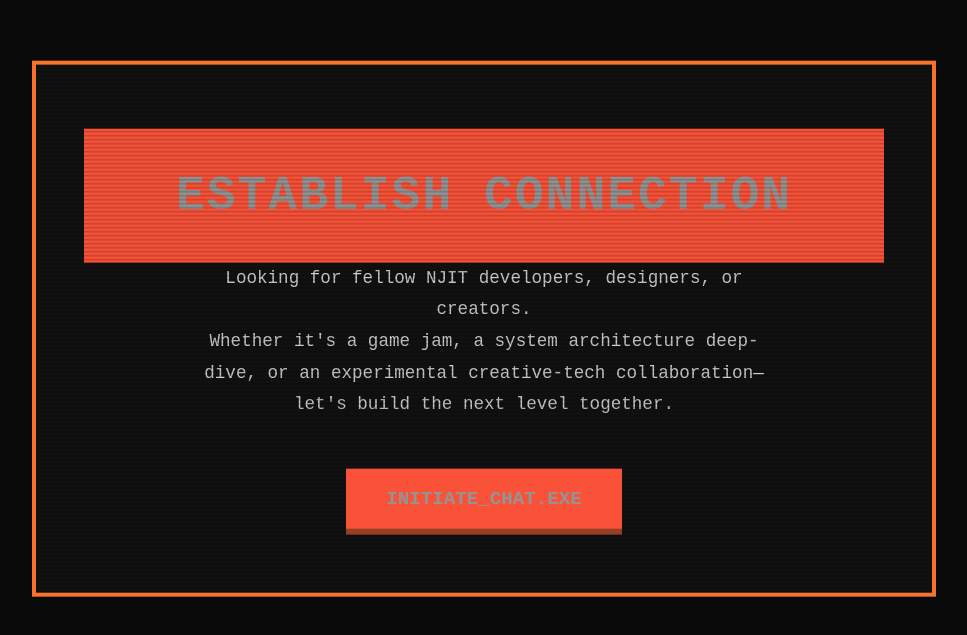
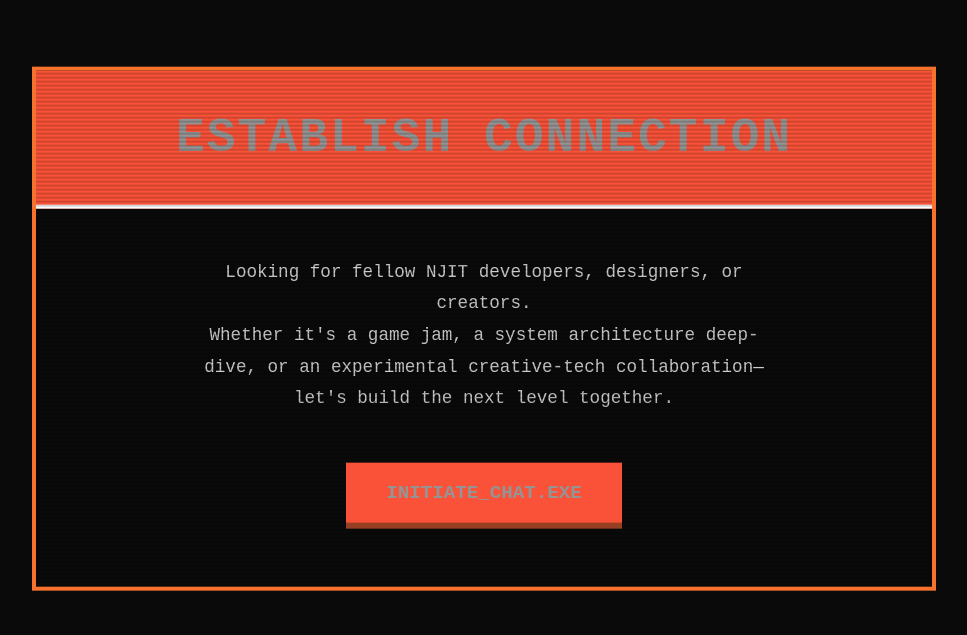
Before and after one commit to apr45/is117-GameDevPortfolio, a React (Vite) app: page / in a window 1280 px wide. Shown: the part 3160-3795 px from the top of the page, without its empty margins (156-1123 px from the left). Built offline with nearby package versions, Linux system fonts and the light colour scheme.

Commit message:
resizing title box in CTA

```diff
--- a/src/styles/CTA.module.css
+++ b/src/styles/CTA.module.css
@@ -12,7 +12,6 @@
 .terminalBox {
   width: 90%;
   max-width: 800px;
-  background: #111;
   /* Start with an initial border color */
   border: 4px solid var(--accent-yellow);
   padding: 4rem 3rem;
@@ -81,10 +80,16 @@
 }
 
 .titleWrapper {
+  /* Counteract the terminalBox padding:
+     Top: -4rem | Sides: -3rem */
+  margin: -4rem -3rem 3rem -3rem;
+
+  /* Ensure it stretches to the new width */
+  width: calc(100% + 6rem);
+
+  padding: 2.5rem 0;
   background: var(--accent-pink);
-  padding: 2.5rem 0;
-  width: 100%;
-  margin: 0; /* Reset margin so it aligns flush with top/sides */
+  border-bottom: 4px solid #fff;
   animation: barColorCycle 8s linear infinite;
 }
 
```
